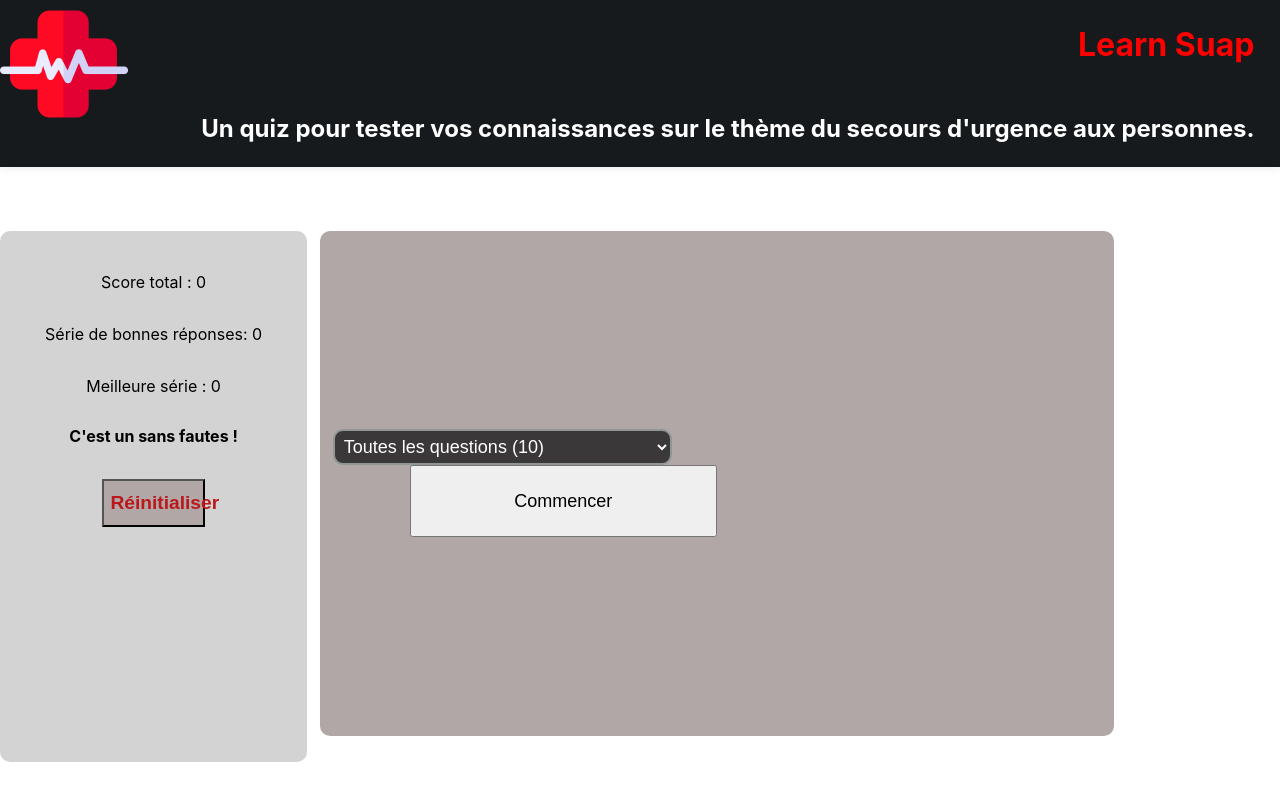
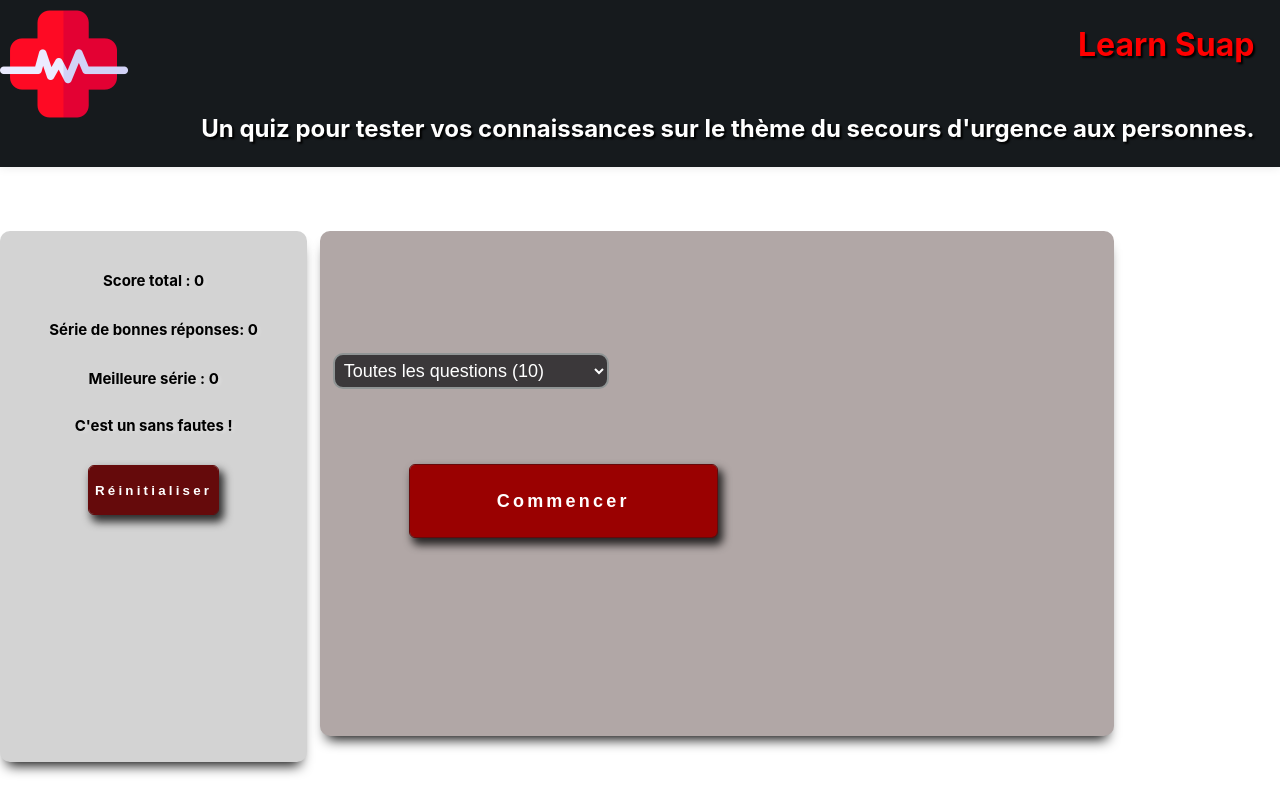
Before and after one commit to DGouron/learn-suap, a React (Create React App) app: page / in a window 1280 px wide. Shown: the top 800 px of the page. Built offline with nearby package versions, Linux system fonts and the light colour scheme.

Commit message:
Add more design

```diff
--- a/src/components/Answer.jsx
+++ b/src/components/Answer.jsx
@@ -8,20 +8,29 @@ const StyledAnswer = styled.div`
 `;
 
 const StyledButton = styled.button`
-  outline: 2px solid #d3d6da;
+  transition: 0.25s outline;
   background-color: #650a0b;
+  outline: 1px solid #650a0b;
+  border: 0px;
+  border-radius: 5px;
+  box-shadow: 4px 6px 8px 2px rgba(0, 0, 0, 0.79);
+
   color: white;
-  border-radius: 5px;
+  letter-spacing: 0.2rem;
+  font-size: auto;
+  font-weight: bold;
   flex: 1;
   display: flex;
   align-items: center;
   justify-content: center;
-  transition: 0.25s outline;
+
   width: auto;
   min-width: 128px;
   height: 96px;
-  font-size: auto;
-  font-weight: bold;
+
+  &:hover {
+    outline: 2px solid #909595;
+  }
 `;
 
 function Answer(props) {
--- a/src/components/Board.jsx
+++ b/src/components/Board.jsx
@@ -34,14 +34,34 @@ const StyledBoard = styled.article`
   display: flex;
   flex-direction: column;
   justify-content: center;
+
+  -webkit-box-shadow: 0px 10px 13px -7px #000000,
+    5px 5px 15px 5px rgba(0, 0, 0, 0);
+  box-shadow: 0px 10px 13px -7px #000000, 5px 5px 15px 5px rgba(0, 0, 0, 0);
 `;
 
 const StyledLauncherButton = styled.button`
   width: 40%;
-  margin-left: 10%;
+  margin: 10%;
   max-height: 72px;
   font-size: 18px;
   flex-grow: 2;
+
+  transition: 0.25s outline;
+  background-color: #9a0101;
+  outline: 1px solid #650a0b;
+  border: 0px;
+  border-radius: 5px;
+  box-shadow: 4px 6px 8px 2px rgba(0, 0, 0, 0.79);
+
+  color: white;
+  letter-spacing: 0.2rem;
+  font-size: auto;
+  font-weight: bold;
+
+  &:hover {
+    outline: 2px solid #909595;
+  }
 `;
 
 let currentQuestion = '';
--- a/src/components/Categories.jsx
+++ b/src/components/Categories.jsx
@@ -2,9 +2,13 @@ import styled from 'styled-components';
 import { dataQuestions } from '../datas/Questions';
 import Category from './Category';
 
-const StyledCategories = styled.nav``;
+const StyledCategories = styled.nav`
+  width: 60%;
+`;
 
 const StyledSelector = styled.select`
+  width: 60%;
+  height: 100%;
   background-color: #3b383a;
   border: 2px solid #909595;
   border-radius: 10px;
--- a/src/components/Header/index.jsx
+++ b/src/components/Header/index.jsx
@@ -17,6 +17,7 @@ const Banner = styled.header`
   border-bottom-style: solid;
   background-color: #161a1d;
   box-sizing: border-box;
+  text-shadow: 2px 2px 2px #000000;
 `;
 const Logo = styled.img`
   height: 128px;
--- a/src/components/Question.jsx
+++ b/src/components/Question.jsx
@@ -2,6 +2,7 @@ import styled from 'styled-components';
 
 const StyledQuestion = styled.section`
   margin: auto;
+  text-shadow: 1px 3px 0 #969696, 1px 13px 5px #aba8a8;
 `;
 
 function Question(props) {
--- a/src/components/StatsPannel.jsx
+++ b/src/components/StatsPannel.jsx
@@ -13,10 +13,20 @@ const StyledPannel = styled.aside`
   width: 20%;
   background-color: #d3d3d3;
   border-radius: 10px;
+  border: 0px;
   display: flex;
   flex-direction: column;
   align-items: center;
   padding: 2%;
+
+  color: black;
+  text-shadow: 3px 2px 3px rgba(255, 255, 255, 0.2);
+  font-size: 15px;
+  font-weight: bold;
+
+  -webkit-box-shadow: 0px 10px 13px -7px #000000,
+    5px 5px 15px 5px rgba(0, 0, 0, 0);
+  box-shadow: 0px 10px 13px -7px #000000, 5px 5px 15px 5px rgba(0, 0, 0, 0);
 `;
 
 let ratioColor = 'black';
@@ -27,13 +37,24 @@ const StyledRatioText = styled.h2`
 `;
 
 const StyledResetButton = styled.button`
-  background-color: #b1a7a6;
-  color: #ba181b;
-  width: 40%;
+  transition: 0.25s outline;
+  background-color: #650a0b;
+  outline: 1px solid #650a0b;
+  border: 0px;
+  border-radius: 5px;
+  box-shadow: 4px 6px 8px 2px rgba(0, 0, 0, 0.79);
+  width: auto;
   height: auto;
   min-height: 48px;
+
+  color: white;
+  letter-spacing: 0.2rem;
+  font-size: auto;
   font-weight: bold;
-  font-size: 1.2em;
+
+  &:hover {
+    outline: 2px solid #909595;
+  }
 `;
 
 function StatsPannel() {
```
